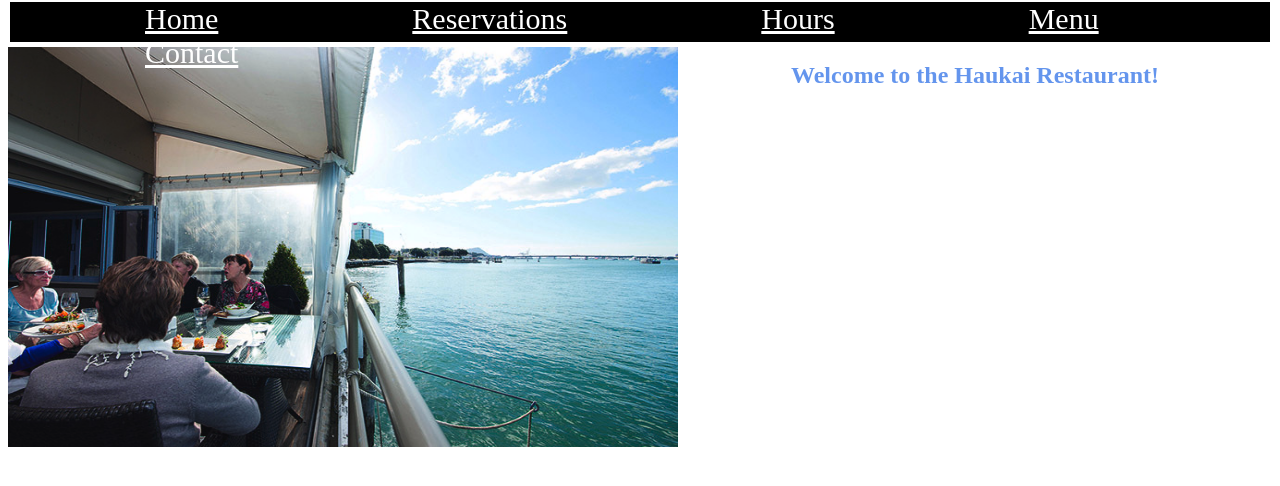
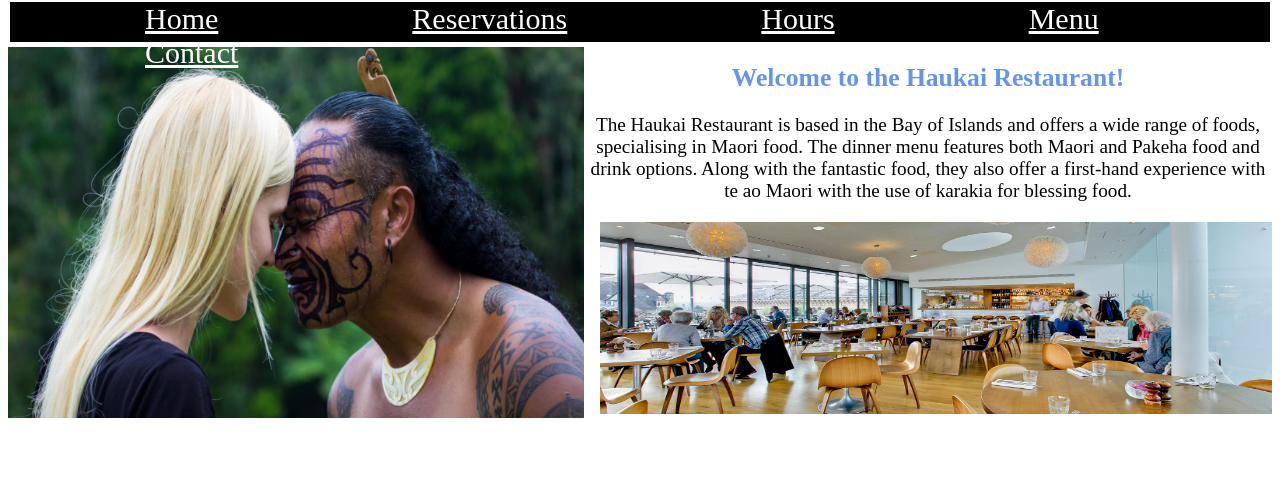
Before and after one commit to CeliaEva98/CeliaEva98.github.io, a PHP site: page / in a window 1280 px wide. Shown: the part 242-728 px from the top of the page. Run offline with PHP 8.4, Linux system fonts and the light colour scheme.

Commit message:
complete home

```diff
--- a/index.html
+++ b/index.html
@@ -22,14 +22,19 @@
             <li><a href="contact.html">Contact</a></li>
         </ul>
 
-        <img class="restaurantimg1" src="images/restaurantview.jpg" alt="The view of the ocean from the Haukai Restaurant with
+        <img class="restaurantimg1" src="images/maori.jpeg" alt="The view of the ocean from the Haukai Restaurant with
         some guests enjoying their meals">
 
         <h2 class="welcome"> Welcome to the Haukai Restaurant!</h2>
 
-        <p>
+        <p class="blurb">
+            The Haukai Restaurant is based in the Bay of Islands and offers a wide range of foods, specialising in Maori food.
+            The dinner menu features both Maori and Pakeha food and drink options.
+            Along with the fantastic food, they also offer a first-hand experience with te ao Maori with the use of karakia for blessing
+            food.
+        </p>
 
-        </p>
+        <img class="maori" src="images/rest.jpg" alt="A picture of a Maori and Pakeha engaging in a traditional hongi">
 
     </body>
 </html>
--- a/styles/styles.css
+++ b/styles/styles.css
@@ -39,12 +39,23 @@
     color: cornflowerblue;
 }
 .restaurantimg1{
-    width:670px;
-    height:400px;
+    width:45vw;
+    height:29vw;
     float:left;
 
 }
 .welcome {
+    font-size:2vw;
     text-align:center;
-    color:cornflowerblue;
+    color: cornflowerblue;
 }
+.blurb {
+    font-size: 1.5vw;
+    text-align: center;
+    color:black;
+}
+.maori {
+    float:right;
+    height:15vw;
+    width:52.5vw;
+}
```
Also changed, not shown: images/maori.jpeg (added), images/rest.jpeg (added), images/rest.jpg.
